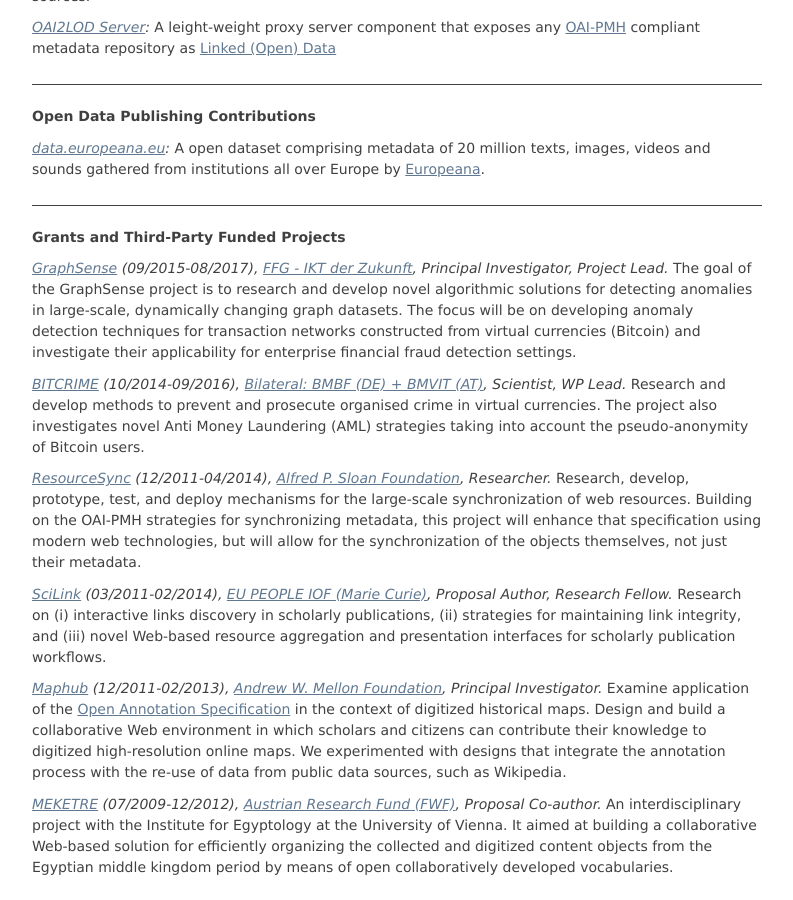
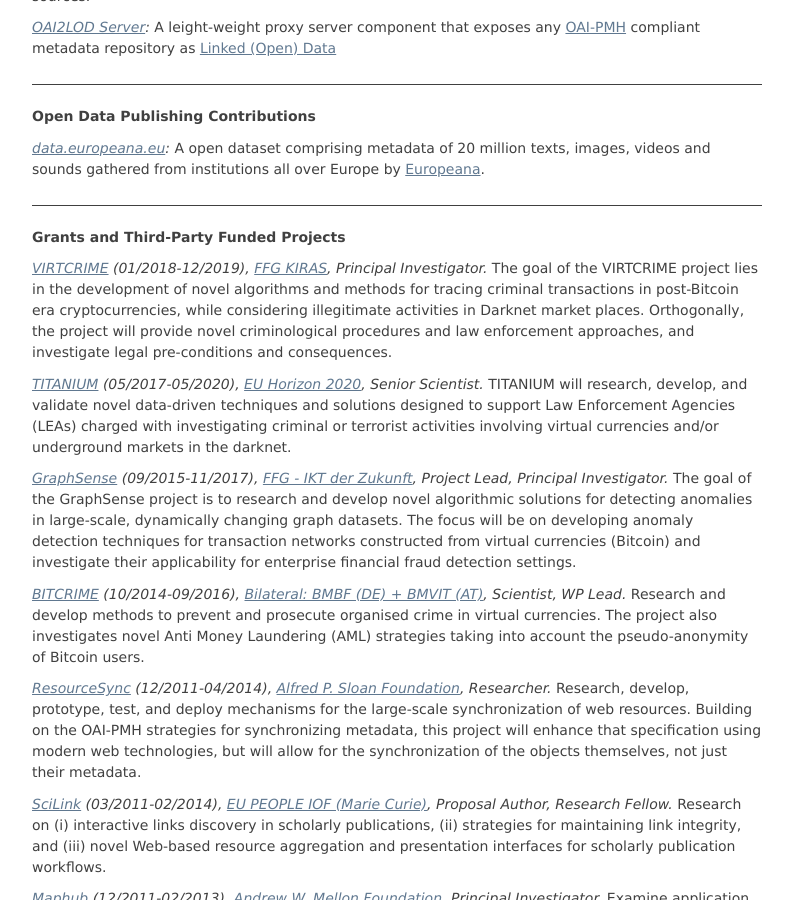
Before and after one commit to behas/behas.github.com, a Jekyll site: the page built from index.html, in a window 1280 px wide and 900 px high, scrolled down 1339 px. Shown: the whole window, without its empty margins (243-1036 px from the left). Built offline with Jekyll 4.4.1, drawn with Linux system fonts in a browser that asks for light colours; some of the changed text lies outside the part shown.

Commit message:
updated talks and projects

```diff
--- a/_data/projects.yml
+++ b/_data/projects.yml
@@ -1,10 +1,28 @@
+- acronym: "VIRTCRIME"
+  uri: "http://virtcrime.at"
+  start_date: "2018-01-01"
+  end_date: "2019-12-31"
+  funding_source: "FFG KIRAS"
+  role: "Principal Investigator"
+  description: |
+    The goal of the VIRTCRIME project lies in the development of novel algorithms and methods for tracing criminal transactions in post-Bitcoin era cryptocurrencies, while considering illegitimate activities in Darknet market places. Orthogonally, the project will provide novel criminological procedures and law enforcement approaches, and investigate legal pre-conditions and consequences.
+
+- acronym: "TITANIUM"
+  uri: "https://titanium-project.eu/"
+  start_date: "2017-05-01"
+  end_date: "2020-04-31"
+  funding_source: "EU Horizon 2020"
+  role: "Senior Scientist"
+  description: |
+    TITANIUM will research, develop, and validate novel data-driven techniques and solutions designed to support Law Enforcement Agencies (LEAs) charged with investigating criminal or terrorist activities involving virtual currencies and/or underground markets in the darknet.
+
 - acronym: "GraphSense"
   uri: "http://www.graphsense.info"
   start_date: "2015-09-01"
-  end_date: "2017-08-30"
+  end_date: "2017-11-30"
   funding_source: "FFG - IKT der Zukunft"
   funding_source_uri: "https://www.ffg.at/"
-  role: "Principal Investigator, Project Lead"
+  role: "Project Lead, Principal Investigator"
   description: |
     The goal of the GraphSense project is to research and develop novel algorithmic solutions for detecting anomalies in large-scale, dynamically changing graph datasets. The focus will be on developing anomaly detection techniques for transaction networks constructed from virtual currencies (Bitcoin) and investigate their applicability for enterprise financial fraud detection settings.
 
```
Also changed, not shown: _data/talks.yml (+11 -0 lines).
